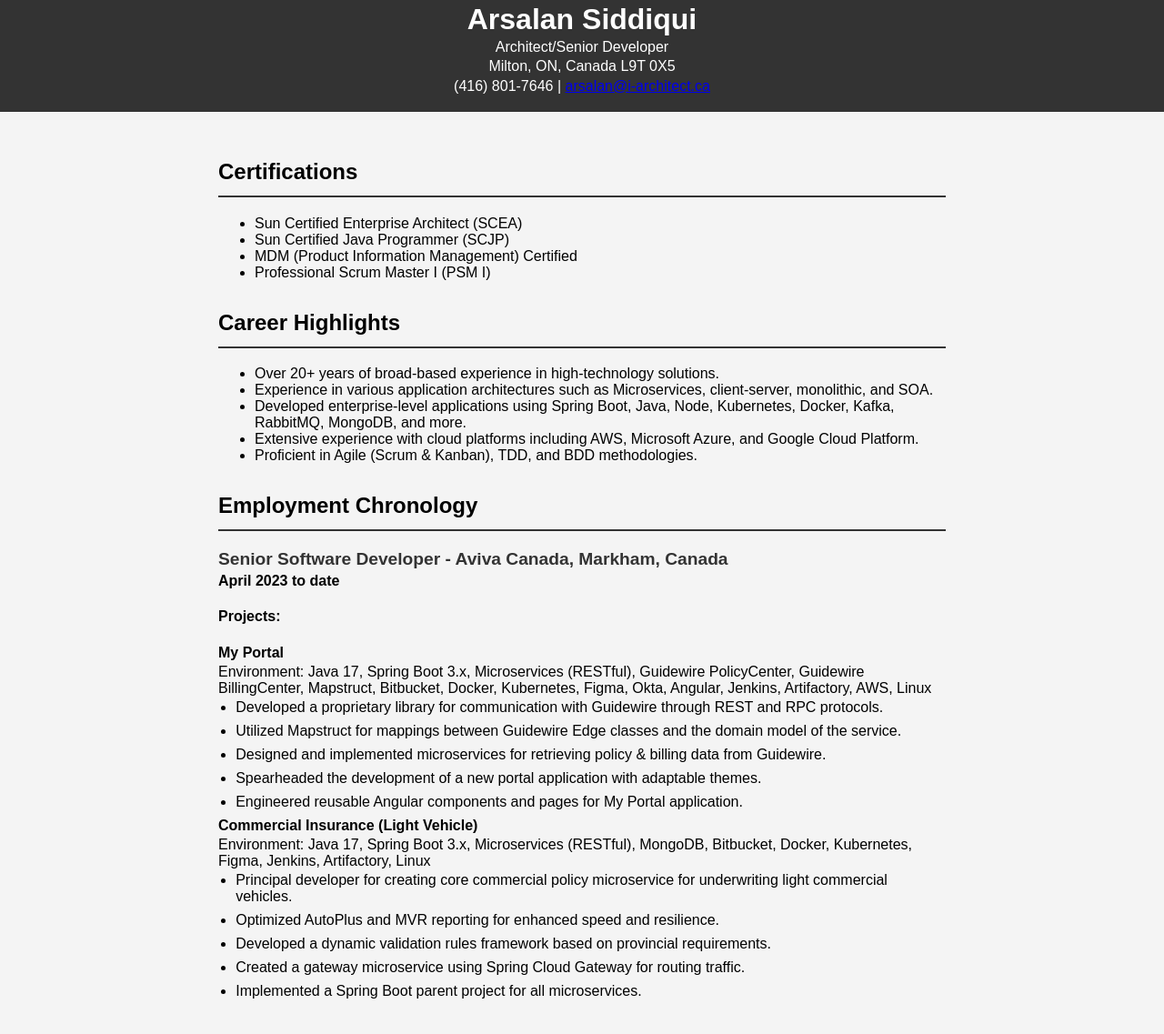
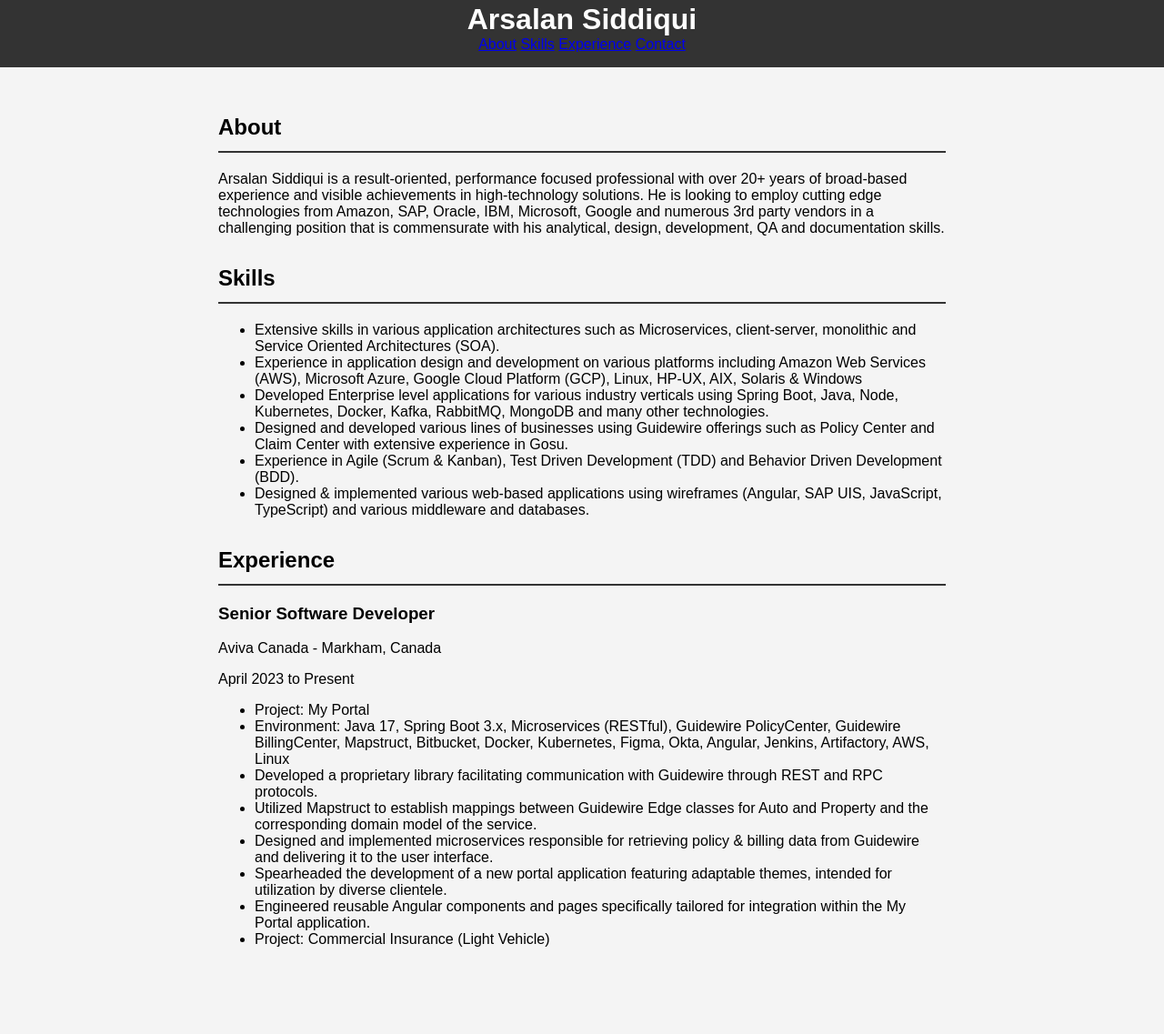
Before and after one commit to arsalans/arsalans.github.io, a plain HTML site: page index.html in a window 1280 px wide. Shown: the part 13-1150 px from the top of the page at 91% size. After the commit the page ends 1119 px from the top, so only its background shows below. Drawn offline with Linux system fonts and the light colour scheme.

Commit message:
Updated to a new format

```diff
--- a/index.html
+++ b/index.html
@@ -3,64 +3,58 @@
 <head>
     <meta charset="UTF-8">
     <meta name="viewport" content="width=device-width, initial-scale=1.0">
-    <title>Arsalan Siddiqui - Architect/Senior Developer</title>
+    <title>Arsalan Siddiqui Resume</title>
     <link rel="stylesheet" href="style.css">
 </head>
 <body>
-    <header>
-        <h1>Arsalan Siddiqui</h1>
-        <p>Architect/Senior Developer</p>
-        <p>Milton, ON, Canada L9T 0X5</p>
-        <p>(416) 801-7646 | <a href="mailto:arsalan@i-architect.ca">arsalan@i-architect.ca</a></p>
-    </header>
-    <main>
-        <section>
-            <h2>Certifications</h2>
-            <ul>
-                <li>Sun Certified Enterprise Architect (SCEA)</li>
-                <li>Sun Certified Java Programmer (SCJP)</li>
-                <li>MDM (Product Information Management) Certified</li>
-                <li>Professional Scrum Master I (PSM I)</li>
+<header class="header">
+    <div class="container">
+        <h1 class="logo">Arsalan Siddiqui</h1>
+        <nav class="nav">
+            <a href="#about" class="nav-link">About</a>
+            <a href="#skills" class="nav-link">Skills</a>
+            <a href="#experience" class="nav-link">Experience</a>
+            <a href="#contact" class="nav-link">Contact</a>
+        </nav>
+    </div>
+</header>
+
+<main class="main">
+    <section class="section" id="about">
+        <div class="container">
+            <h2 class="section-title">About</h2>
+            <p>Arsalan Siddiqui is a result-oriented, performance focused professional with over 20+ years of broad-based experience and visible achievements in high-technology solutions. He is looking to employ cutting edge technologies from Amazon, SAP, Oracle, IBM, Microsoft, Google and numerous 3rd party vendors in a challenging position that is commensurate with his analytical, design, development, QA and documentation skills.</p>
+        </div>
+    </section>
+
+    <section class="section" id="skills">
+        <div class="container">
+            <h2 class="section-title">Skills</h2>
+            <ul class="skills-list">
+                <li>Extensive skills in various application architectures such as Microservices, client-server, monolithic and Service Oriented Architectures (SOA).</li>
+                <li>Experience in application design and development on various platforms including Amazon Web Services (AWS), Microsoft Azure, Google Cloud Platform (GCP), Linux, HP-UX, AIX, Solaris & Windows</li>
+                <li>Developed Enterprise level applications for various industry verticals using Spring Boot, Java, Node, Kubernetes, Docker, Kafka, RabbitMQ, MongoDB and many other technologies.</li>
+                <li>Designed and developed various lines of businesses using Guidewire offerings such as Policy Center and Claim Center with extensive experience in Gosu.</li>
+                <li>Experience in Agile (Scrum & Kanban), Test Driven Development (TDD) and Behavior Driven Development (BDD).</li>
+                <li>Designed & implemented various web-based applications using wireframes (Angular, SAP UIS, JavaScript, TypeScript) and various middleware and databases.</li>
             </ul>
-        </section>
-        <section>
-            <h2>Career Highlights</h2>
-            <ul>
-                <li>Over 20+ years of broad-based experience in high-technology solutions.</li>
-                <li>Experience in various application architectures such as Microservices, client-server, monolithic, and SOA.</li>
-                <li>Developed enterprise-level applications using Spring Boot, Java, Node, Kubernetes, Docker, Kafka, RabbitMQ, MongoDB, and more.</li>
-                <li>Extensive experience with cloud platforms including AWS, Microsoft Azure, and Google Cloud Platform.</li>
-                <li>Proficient in Agile (Scrum & Kanban), TDD, and BDD methodologies.</li>
-            </ul>
-        </section>
-        <section>
-            <h2>Employment Chronology</h2>
-            <div class="job">
-                <h3>Senior Software Developer - Aviva Canada, Markham, Canada</h3>
-                <p><strong>April 2023 to date</strong></p>
-                <h4>Projects:</h4>
-                <p><strong>My Portal</strong></p>
-                <p>Environment: Java 17, Spring Boot 3.x, Microservices (RESTful), Guidewire PolicyCenter, Guidewire BillingCenter, Mapstruct, Bitbucket, Docker, Kubernetes, Figma, Okta, Angular, Jenkins, Artifactory, AWS, Linux</p>
-                <ul>
-                    <li>Developed a proprietary library for communication with Guidewire through REST and RPC protocols.</li>
-                    <li>Utilized Mapstruct for mappings between Guidewire Edge classes and the domain model of the service.</li>
-                    <li>Designed and implemented microservices for retrieving policy & billing data from Guidewire.</li>
-                    <li>Spearheaded the development of a new portal application with adaptable themes.</li>
-                    <li>Engineered reusable Angular components and pages for My Portal application.</li>
-                </ul>
-                <p><strong>Commercial Insurance (Light Vehicle)</strong></p>
-                <p>Environment: Java 17, Spring Boot 3.x, Microservices (RESTful), MongoDB, Bitbucket, Docker, Kubernetes, Figma, Jenkins, Artifactory, Linux</p>
-                <ul>
-                    <li>Principal developer for creating core commercial policy microservice for underwriting light commercial vehicles.</li>
-                    <li>Optimized AutoPlus and MVR reporting for enhanced speed and resilience.</li>
-                    <li>Developed a dynamic validation rules framework based on provincial requirements.</li>
-                    <li>Created a gateway microservice using Spring Cloud Gateway for routing traffic.</li>
-                    <li>Implemented a Spring Boot parent project for all microservices.</li>
-                </ul>
-            </div>
-            <!-- Repeat the above structure for other jobs -->
-        </section>
-    </main>
-    <script src="script.js"></script>
-</body>
-</html>
+        </div>
+    </section>
+
+    <section class="section" id="experience">
+        <div class="container">
+            <h2 class="section-title">Experience</h2>
+            <div class="experience-container">
+                <div class="experience-item">
+                    <h3 class="experience-item-title">Senior Software Developer</h3>
+                    <p class="experience-item-company">Aviva Canada - Markham, Canada</p>
+                    <p class="experience-item-date">April 2023 to Present</p>
+                    <ul class="experience-item-list">
+                        <li>Project: My Portal</li>
+                        <li>Environment: Java 17, Spring Boot 3.x, Microservices (RESTful), Guidewire PolicyCenter, Guidewire BillingCenter, Mapstruct, Bitbucket, Docker, Kubernetes, Figma, Okta, Angular, Jenkins, Artifactory, AWS, Linux</li>
+                        <li>Developed a proprietary library facilitating communication with Guidewire through REST and RPC protocols.</li>
+                        <li>Utilized Mapstruct to establish mappings between Guidewire Edge classes for Auto and Property and the corresponding domain model of the service.</li>
+                        <li>Designed and implemented microservices responsible for retrieving policy & billing data from Guidewire and delivering it to the user interface.</li>
+                        <li>Spearheaded the development of a new portal application featuring adaptable themes, intended for utilization by diverse clientele.</li>
+                        <li>Engineered reusable Angular components and pages specifically tailored for integration within the My Portal application.</li>
+                        <li>Project: Commercial Insurance (Light Vehicle)</
```
